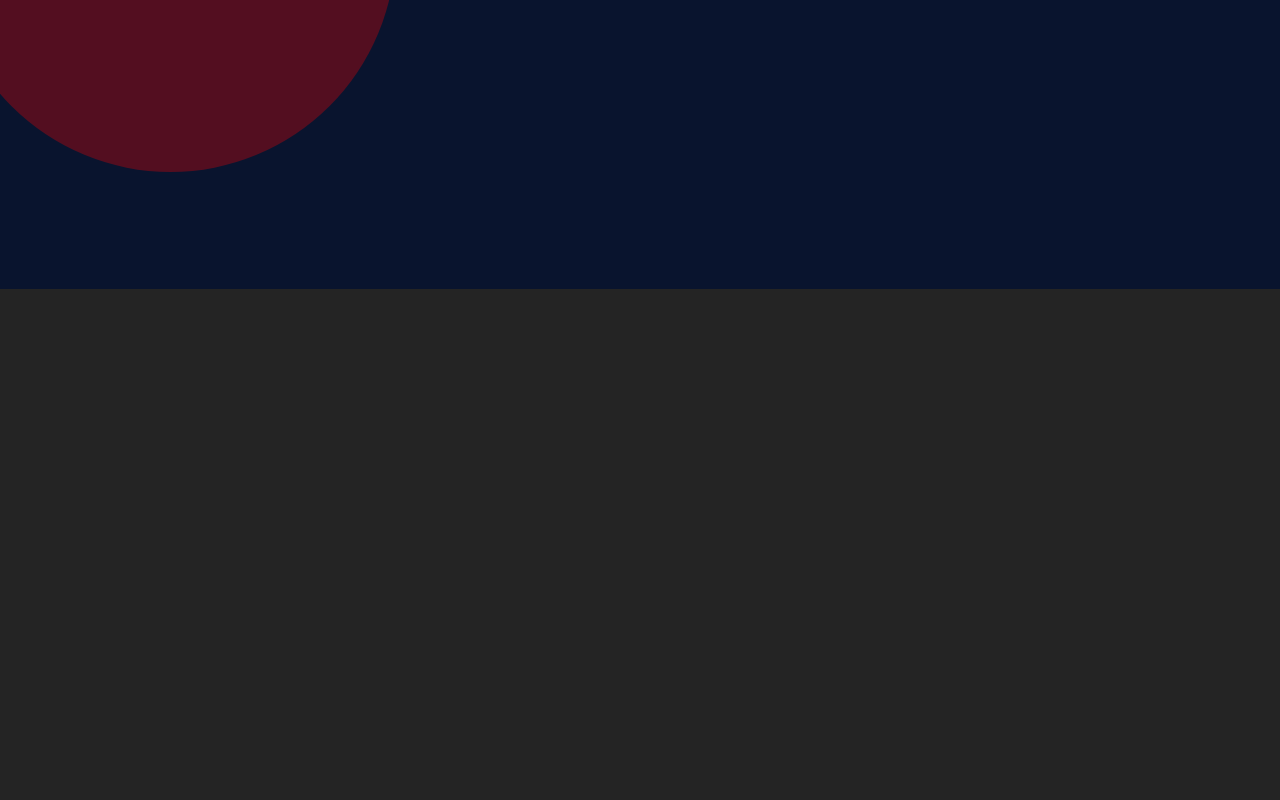
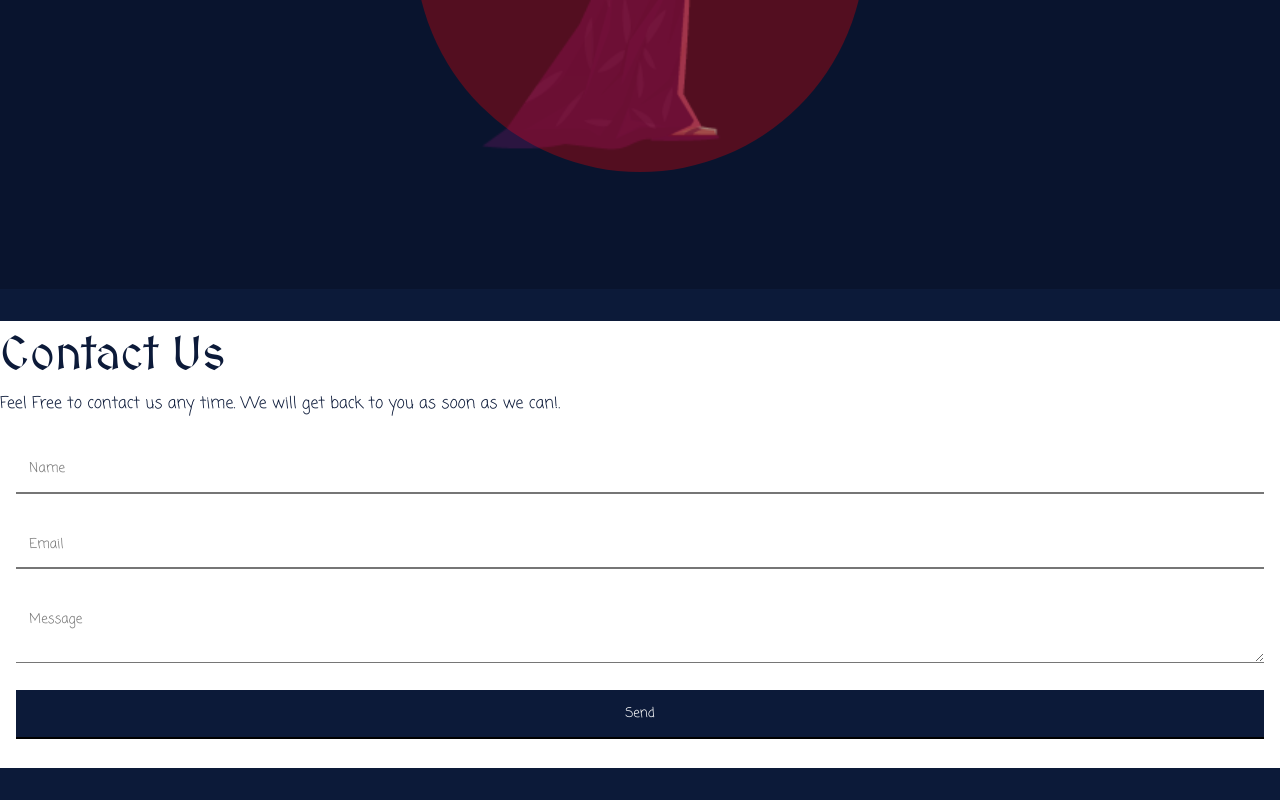
Before and after one commit to lostmart/medieval-sharpness, a React (Vite) app: page / in a window 1280 px wide. Shown: the part 1314-2114 px from the top of the page. Before the commit the page ends 1603 px from the top, so only its background shows below. Built offline with nearby package versions, Linux system fonts and the light colour scheme.

Commit message:
new instances

```diff
--- a/src/App.tsx
+++ b/src/App.tsx
@@ -1,4 +1,5 @@
 import AboutComp from "./components/AboutComp"
+import ContactComp from "./components/ContactComp"
 import HeroComp from "./components/HeroComp"
 
 const App = () => {
@@ -6,6 +7,7 @@ const App = () => {
 		<main>
 			<HeroComp />
 			<AboutComp />
+			<ContactComp />
 		</main>
 	)
 }
--- a/src/components/AboutComp.module.scss
+++ b/src/components/AboutComp.module.scss
@@ -29,7 +29,7 @@
 		opacity: 0.45;
 		position: relative;
 		z-index: 1;
-		top: -37dvw;
+		transform: translateY(-24%);
 		position: relative;
 		width: 323px;
 	}
@@ -40,10 +40,10 @@
 		background-color: #ff0000;
 		border-radius: 50%;
 		position: absolute;
-		left: -6%;
+		left: 50%;
 		top: 28%;
 		z-index: 0;
 		opacity: 0.3;
-		transform: translate(5%, 0%);
+		transform: translate(-50%, 0%);
 	}
 }
--- /dev/null
+++ b/src/components/ContactComp.module.scss
@@ -0,0 +1,54 @@
+.contact {
+	padding: 2em 0;
+	background-color: #0c1a39;
+	position: relative;
+	z-index: 5;
+
+	form {
+		h2 {
+			font-size: 47px;
+		}
+		background-color: white;
+		color: #0c1a39;
+	}
+
+	.contact-container {
+		display: flex;
+		flex-direction: column;
+		justify-content: center;
+		align-items: center;
+		width: 100%;
+		padding: 1em;
+
+		input {
+			width: 100%;
+			padding: 1em;
+			margin: 1em 0;
+			border-top: transparent;
+			border-left: transparent;
+			border-right: transparent;
+			background-color: transparent;
+		}
+
+		textarea {
+			width: 100%;
+			padding: 1em;
+			margin: 1em 0;
+			border-top: transparent;
+			border-left: transparent;
+			border-right: transparent;
+			background-color: transparent;
+		}
+
+		button {
+			width: 100%;
+			padding: 1em;
+			margin: 1em 0;
+			border-top: transparent;
+			border-left: transparent;
+			border-right: transparent;
+			background-color: #0c1a39;
+			color: white;
+		}
+	}
+}
--- /dev/null
+++ b/src/components/ContactComp.tsx
@@ -0,0 +1,23 @@
+import styles from "./ContactComp.module.scss"
+
+const ContactComp = () => {
+	return (
+		<section className={styles.contact}>
+			<form>
+				<h2>Contact Us</h2>
+				<p>
+					Feel Free to contact us any time. We will get back to you as soon as
+					we can!.
+					<div className={styles["contact-container"]}>
+						<input type="text" placeholder="Name" />
+						<input type="email" placeholder="Email" />
+                        <textarea placeholder="Message" id="message-body"></textarea>
+                        <button>Send</button>
+					</div>
+				</p>
+			</form>
+		</section>
+	)
+}
+
+export default ContactComp
--- a/src/components/HeroComp.module.scss
+++ b/src/components/HeroComp.module.scss
@@ -292,7 +292,7 @@
 
 	.upCloseTrees {
 		position: fixed;
-		bottom: calc(1px - 5dvh);
+		bottom: calc(1px - 8dvh);
 		z-index: 4;
 		left: calc(1px - 5%);
 		transform-style: preserve-3d;
--- a/src/components/HeroComp.tsx
+++ b/src/components/HeroComp.tsx
@@ -1,6 +1,6 @@
 import styles from "./HeroComp.module.scss"
 
-import { useEffect, useState } from "react"
+// import { useEffect, useState } from "react"
 import { motion, useScroll, useTransform } from "framer-motion"
 
 import bg from "../assets/bg.png"
@@ -24,27 +24,27 @@ const HeroComp = () => {
 	// const mediumElement = useTransform(scrollY, [0, 1000], [0, 400])
 
 	// Super slow - very large input range
-	const superSlowElement = useTransform(scrollY, [0, 5000], [0, -200])
+	const superSlowElement = useTransform(scrollY, [0, 5000], [0, -300])
 
 	// Slow - very large input range
-	const slowElement = useTransform(scrollY, [0, 5000], [0, -1500])
+	const slowElement = useTransform(scrollY, [0, 5000], [0, -1900])
 
 	// faster - very large input range
-	const fasterElement = useTransform(scrollY, [0, 5000], [0, -1600])
+	const fasterElement = useTransform(scrollY, [0, 5000], [0, -2100])
 
 	// even faster - very large input range
-	const evenFasterElement = useTransform(scrollY, [0, 5000], [0, -1900])
+	const evenFasterElement = useTransform(scrollY, [0, 5000], [0, -2300])
 
 	// title - very large input range
-	const titleElement = useTransform(scrollY, [0, 5000], [0, -2300])
+	const titleElement = useTransform(scrollY, [0, 5000], [0, -2800])
 
 	// front - very large input range
-	const frontElement = useTransform(scrollY, [0, 4000], [0, -3100])
+	const frontElement = useTransform(scrollY, [0, 4000], [0, -3300])
 
 	// front - very large input range
-	const fronterElement = useTransform(scrollY, [0, 3500], [0, -3400])
+	const fronterElement = useTransform(scrollY, [0, 3500], [0, -3500])
 
-	const [mousePosition, setMousePosition] = useState({ x: 0, y: 0 })
+	// const [mousePosition, setMousePosition] = useState({ x: 0, y: 0 })
 
 	// useEffect(() => {
 	// 	const centerX = window.innerWidth / 2
@@ -67,15 +67,15 @@ const HeroComp = () => {
 	// 	}
 	// }, [])
 
-	const springStyle = {
-		transition: "transform 0.3s cubic-bezier(0.25, 0.46, 0.45, 0.94)",
-		backfaceVisibility: "hidden" as const,
-	}
+	// const springStyle = {
+	// 	transition: "transform 0.3s cubic-bezier(0.25, 0.46, 0.45, 0.94)",
+	// 	backfaceVisibility: "hidden" as const,
+	// }
 
-	const strongSpringStyle = {
-		transition: "transform 0.5s cubic-bezier(0.175, 0.885, 0.32, 1.275)",
-		backfaceVisibility: "hidden" as const,
-	}
+	// const strongSpringStyle = {
+	// 	transition: "transform 0.5s cubic-bezier(0.175, 0.885, 0.32, 1.275)",
+	// 	backfaceVisibility: "hidden" as const,
+	// }
 
 	return (
 		<section className={styles.scene}>
```
